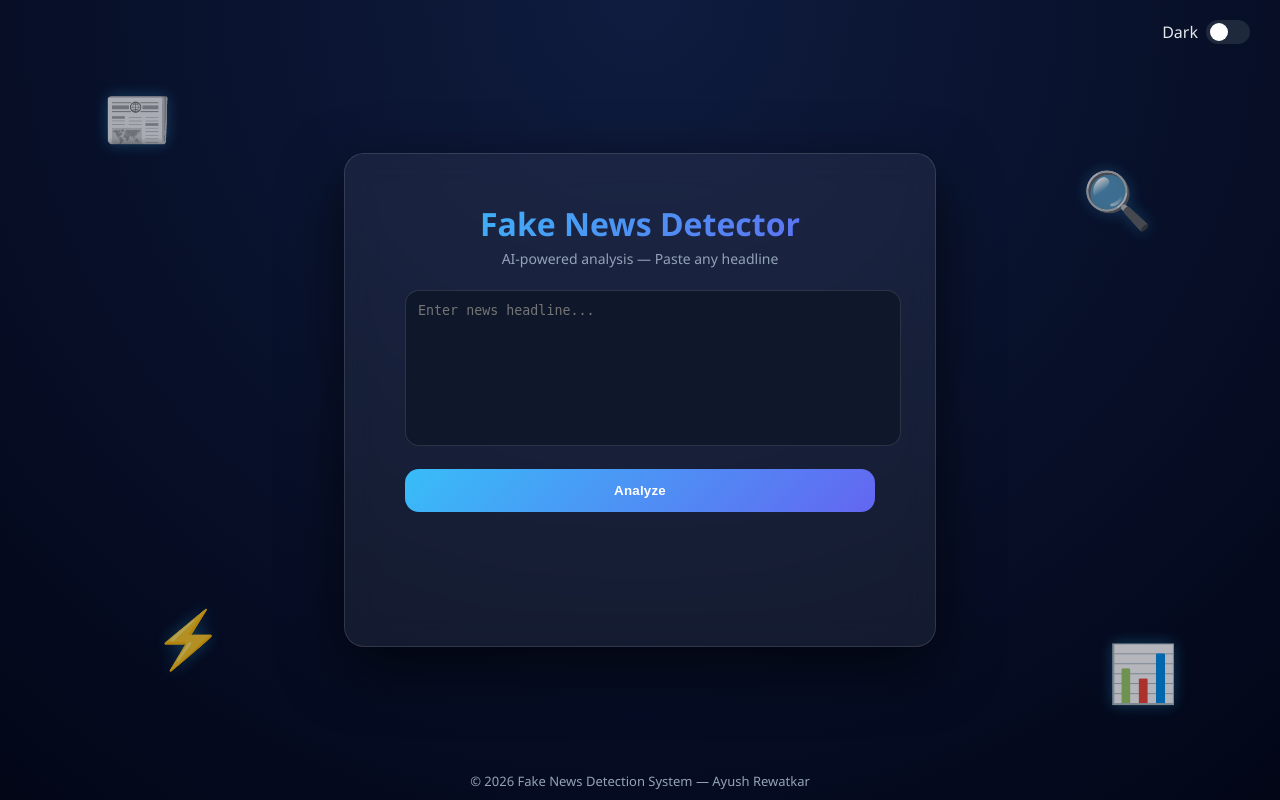
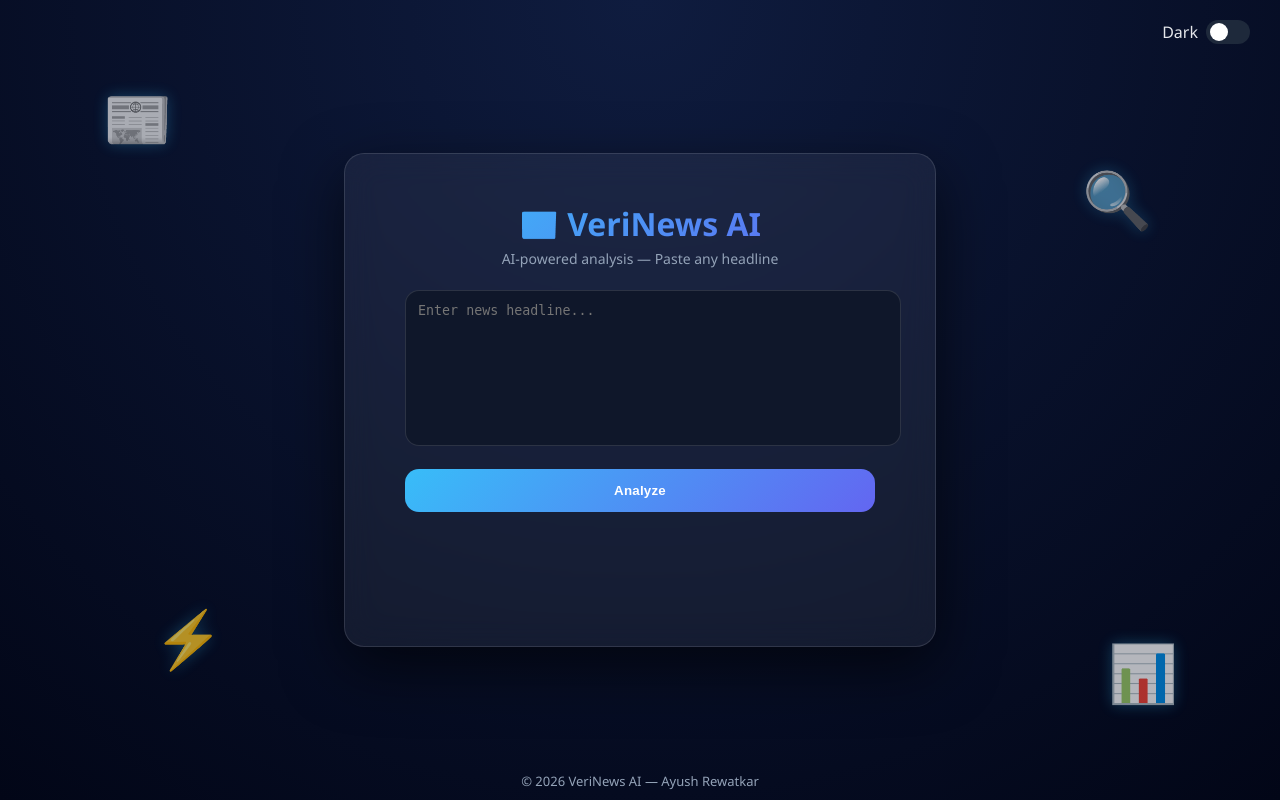
Before and after one commit to AyushR-Tech/VeriNews-AI, a Flask app: page / in a window 1280 px wide. Run offline with Flask 3, Linux system fonts and the light colour scheme; parts of the project's set-up code (start-up, migrations or seed data) failed here and were passed over.

Commit message:
modified:   templates/index.html

```diff
--- a/templates/index.html
+++ b/templates/index.html
@@ -2,7 +2,7 @@
 <html lang="en">
 <head>
 <meta charset="UTF-8">
-<title>Fake News Detector</title>
+<title>📰 VeriNews AI</title>
 <meta name="viewport" content="width=device-width, initial-scale=1.0">
 
 <style>
@@ -172,7 +172,7 @@ footer{
 </div>
 
 <div class="container">
-  <h1>Fake News Detector</h1>
+  <h1>📰 VeriNews AI</h1>
   <div class="subtitle">AI-powered analysis — Paste any headline</div>
 
   <textarea id="inputText" placeholder="Enter news headline..."></textarea>
@@ -193,7 +193,7 @@ footer{
   </div>
 </div>
 
-<footer>© 2026 Fake News Detection System — Ayush Rewatkar</footer>
+<footer>© 2026 VeriNews AI — Ayush Rewatkar</footer>
 
 <script>
 function toggleMode(){
```
Also changed, not shown: README.md, 1 other file.
